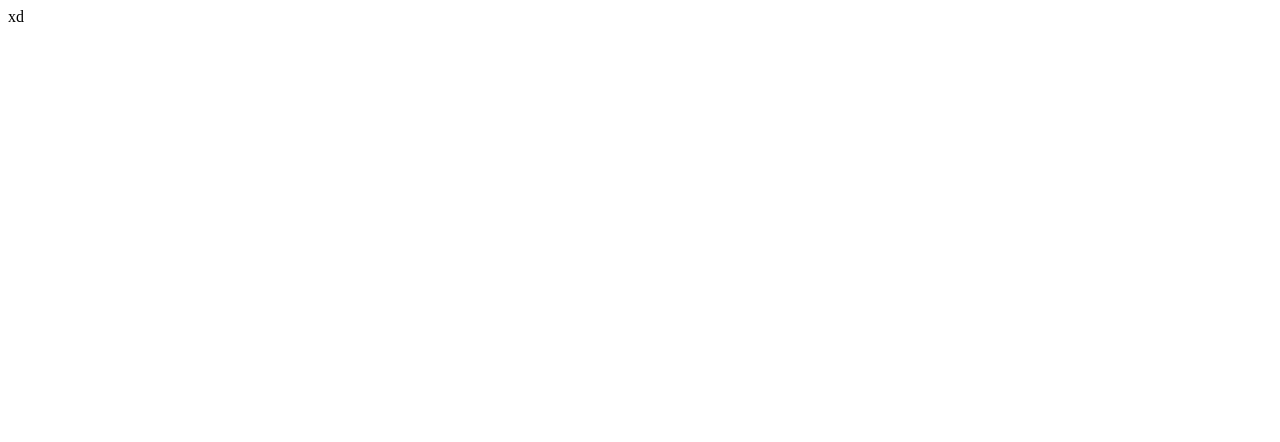
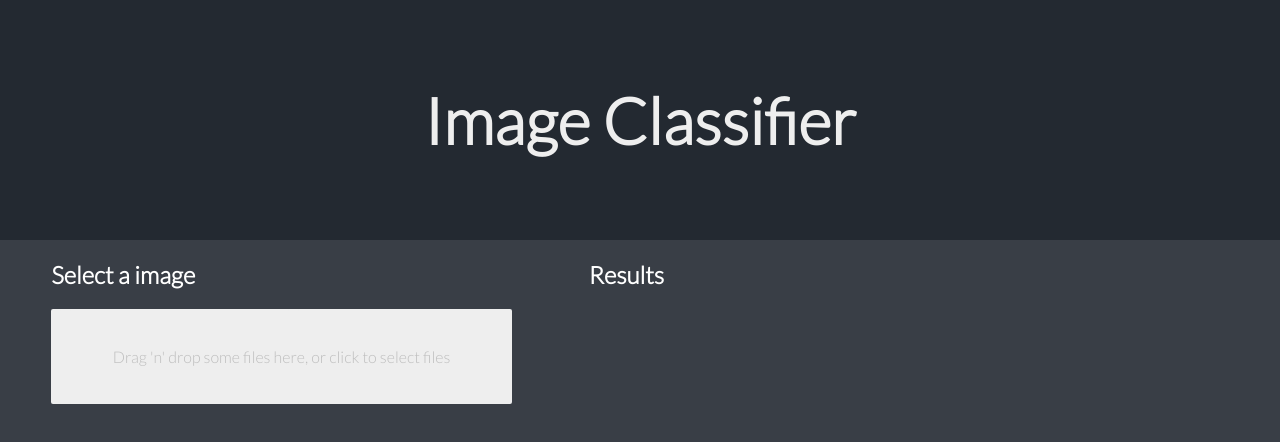
Before and after one commit to jarturogl05/image-classifier, a React (Create React App) app in the folder client/classifier/: page / in a window 1280 px wide. Shown: the top 442 px of the page. Built offline with nearby package versions, Linux system fonts and the light colour scheme.

Commit message:
layaout and styles

```diff
--- /dev/null
+++ b/client/classifier/src/App.css
@@ -0,0 +1,42 @@
+.app_container{
+    display: grid;
+    grid-template-areas:
+    "title-section title-section"
+    'input-section results-section';
+    grid-template-rows: 30vh 70vh;
+    grid-template-columns: 40% auto;
+}
+
+.title_section{
+    display: grid;
+    grid-area: title-section;
+    background-color: #232931;
+    color: #eeeeee;
+
+
+}
+
+.title_section h1 {
+    text-align: center;
+    align-self: center;
+    font-size: 4rem;
+
+}
+
+.input_section, .results_section{
+    background-color: #393e46;
+    color: white;
+
+
+}
+.input_section{
+    grid-area: input-section;
+    padding-left: 10%;
+}
+
+
+.results_section{
+    grid-area: results-section;
+    padding-right: 10%;
+    padding-left: 10%;
+}
--- a/client/classifier/src/App.js
+++ b/client/classifier/src/App.js
@@ -1,8 +1,21 @@
+import React from 'react'
+import './App.css'
+import Dropzone from './components/Dropzone.js'
 
 function App() {
   return (
-    <div>
-        xd
+    <div className="app_container">
+        <div className="title_section">
+          <h1>Image Classifier</h1>
+        </div>
+
+        <div className = 'input_section'>
+            <h2>Select a image</h2>
+            <Dropzone></Dropzone>
+        </div>
+        <div className="results_section">
+            <h2>Results</h2>
+        </div>
     </div>
   );
 }
--- /dev/null
+++ b/client/classifier/src/index.css
@@ -0,0 +1,13 @@
+body {
+  margin: 0;
+  font-family:  Lato, -apple-system, BlinkMacSystemFont, 'Segoe UI', 'Roboto', 'Oxygen',
+    'Ubuntu', 'Cantarell', 'Fira Sans', 'Droid Sans', 'Helvetica Neue',
+    sans-serif;
+  -webkit-font-smoothing: antialiased;
+  -moz-osx-font-smoothing: grayscale;
+}
+
+code {
+  font-family: source-code-pro, Menlo, Monaco, Consolas, 'Courier New',
+    monospace;
+}
--- a/client/classifier/src/index.js
+++ b/client/classifier/src/index.js
@@ -1,6 +1,7 @@
 import React from 'react';
 import ReactDOM from 'react-dom';
-import App from './App';
+import App from './App.js';
+import './index.css'
 
 ReactDOM.render(
   <React.StrictMode>
```
